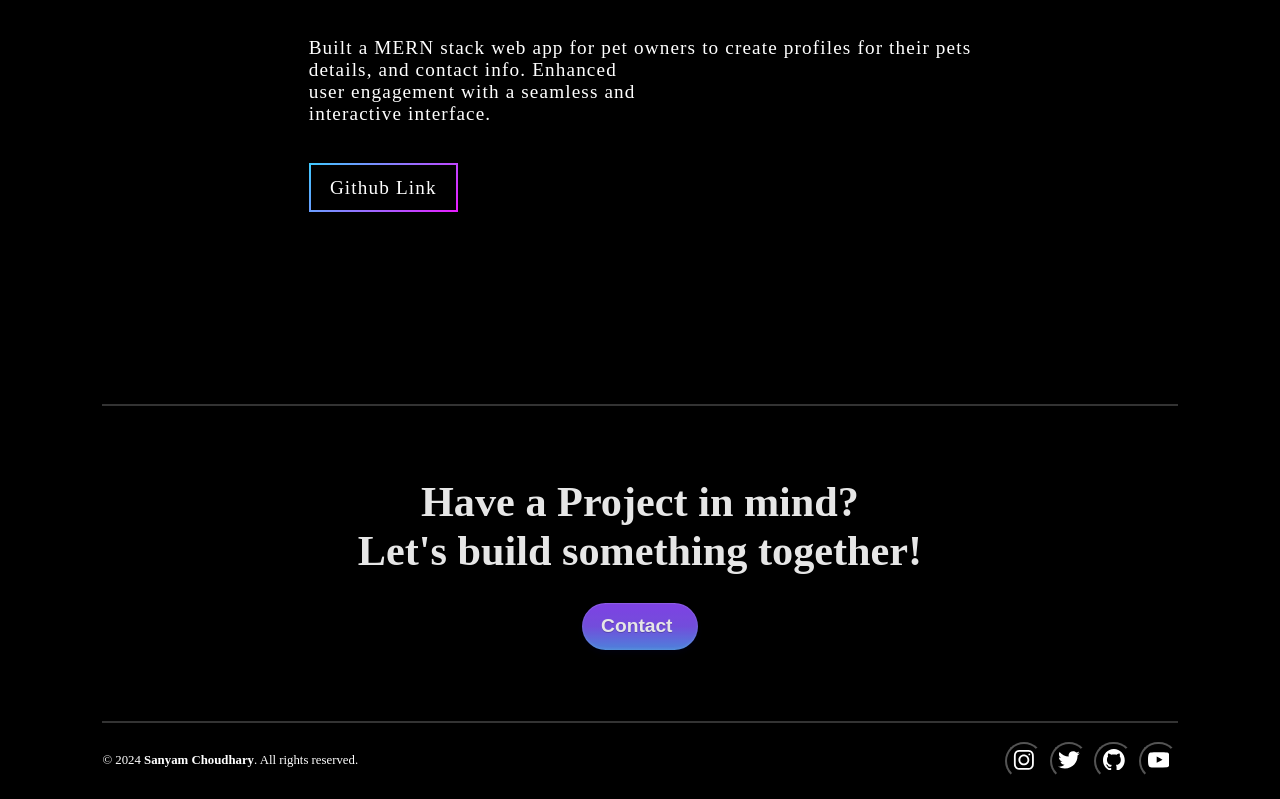
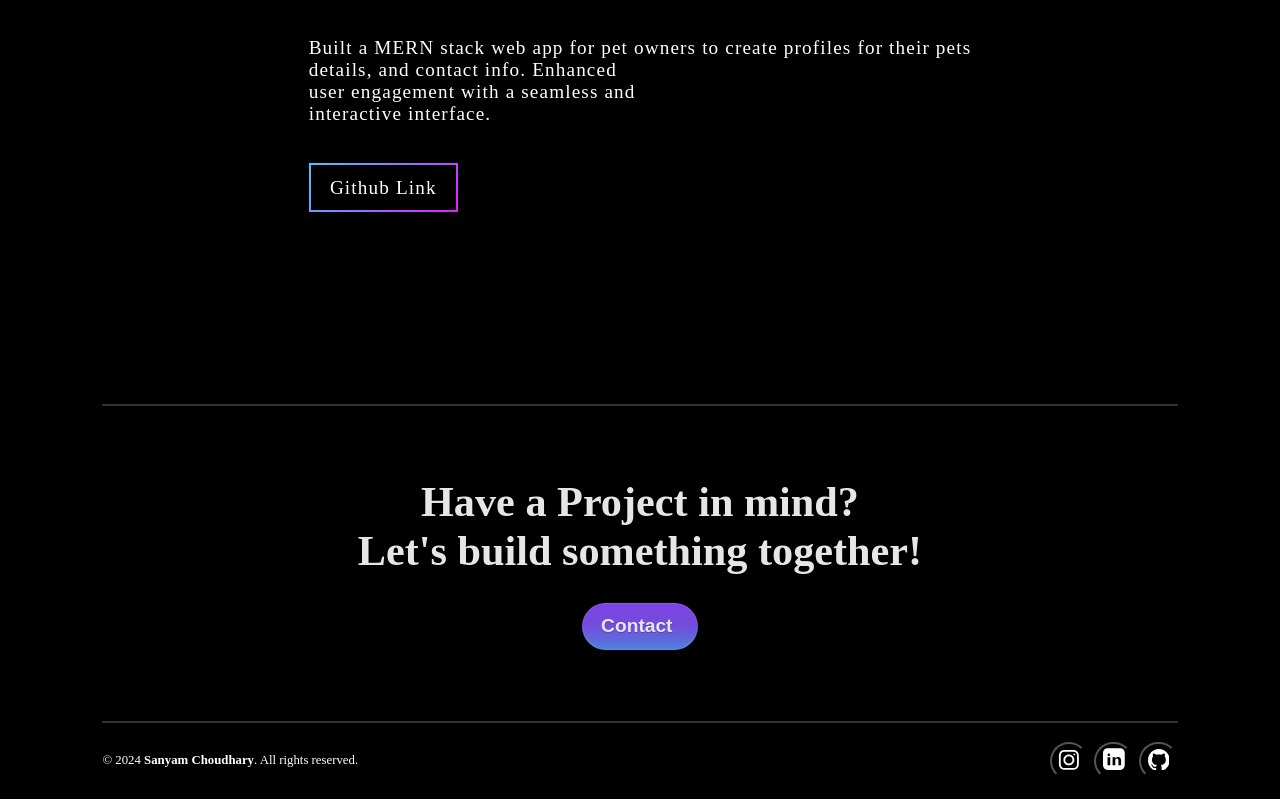
Before and after one commit to sanyxmm/Portfolio, a React (Vite) app: page / in a window 1280 px wide. Shown: the part 2149-2948 px from the top of the page. Built offline with nearby package versions, Linux system fonts and the light colour scheme.

Commit message:
Update Footer.jsx

```diff
--- a/src/components/Footer/Footer.jsx
+++ b/src/components/Footer/Footer.jsx
@@ -14,7 +14,7 @@ const Footer = () => {
     <div className='copyright'>
       <div><p>&copy; 2024 <b>Sanyam Choudhary</b>. All rights reserved.</p></div>
        <div className="button-container">
-  <button >
+  <button onClick={()=> window.location.href = 'https://www.instagram.com/sanyxm__/' }>
     <svg
       viewBox="0 0 24 24"
       class="btn-svg"
@@ -47,51 +47,24 @@ const Footer = () => {
         ></path>
       </g>
     </svg>
+
   </button>
-  <button >
+  <button onClick={()=> window.location.href = 'https://www.linkedin.com/in/sanyam-choudhary-516585254?utm_source=share&utm_campaign=share_via&utm_content=profile&utm_medium=android_app' }>
     <svg
+      xmlns="http://www.w3.org/2000/svg"
       fill="#fff"
-      xmlns:xlink="http://www.w3.org/1999/xlink"
-      xmlns="http://www.w3.org/2000/svg"
-      version="1.1"
       class="btn-svg"
       width="22px"
-      viewBox="0 -2 20 20"
+      height="22px"
+      viewBox="0 0 24 24"
     >
-      <g stroke-width="0" id="SVGRepo_bgCarrier"></g>
-      <g
-        stroke-linejoin="round"
-        stroke-linecap="round"
-        id="SVGRepo_tracerCarrier"
-      ></g>
-      <g id="SVGRepo_iconCarrier">
-        <title>twitter [#154]</title>
-        <desc>Created with Sketch.</desc>
-        <defs></defs>
-        <g
-          fill-rule="evenodd"
-          fill="none"
-          stroke-width="1"
-          stroke="none"
-          id="Page-1"
-        >
-          <g
-            fill="#fff"
-            transform="translate(-60.000000, -7521.000000)"
-            id="Dribbble-Light-Preview"
-          >
-            <g transform="translate(56.000000, 160.000000)" id="icons">
-              <path
-                id="twitter-[#154]"
-                d="M10.29,7377 C17.837,7377 21.965,7370.84365 21.965,7365.50546 C21.965,7365.33021 21.965,7365.15595 21.953,7364.98267 C22.756,7364.41163 23.449,7363.70276 24,7362.8915 C23.252,7363.21837 22.457,7363.433 21.644,7363.52751 C22.5,7363.02244 23.141,7362.2289 23.448,7361.2926 C22.642,7361.76321 21.761,7362.095 20.842,7362.27321 C19.288,7360.64674 16.689,7360.56798 15.036,7362.09796 C13.971,7363.08447 13.518,7364.55538 13.849,7365.95835 C10.55,7365.79492 7.476,7364.261 5.392,7361.73762 C4.303,7363.58363 4.86,7365.94457 6.663,7367.12996 C6.01,7367.11125 5.371,7366.93797 4.8,7366.62489 L4.8,7366.67608 C4.801,7368.5989 6.178,7370.2549 8.092,7370.63591 C7.488,7370.79836 6.854,7370.82199 6.24,7370.70483 C6.777,7372.35099 8.318,7373.47829 10.073,7373.51078 C8.62,7374.63513 6.825,7375.24554 4.977,7375.24358 C4.651,7375.24259 4.325,7375.22388 4,7375.18549 C5.877,7376.37088 8.06,7377 10.29,7376.99705"
-              ></path>
-            </g>
-          </g>
-        </g>
-      </g>
+      <title>LinkedIn</title>
+      <path
+        d="M19 0h-14c-2.761 0-5 2.239-5 5v14c0 2.761 2.239 5 5 5h14c2.761 0 5-2.239 5-5v-14c0-2.761-2.239-5-5-5zm-11 19h-3v-9h3v9zm-1.5-10.287c-.966 0-1.5-.644-1.5-1.448 0-.82.549-1.448 1.431-1.448s1.5.627 1.5 1.448c0 .804-.534 1.448-1.431 1.448zm13.5 10.287h-3v-4.804c0-1.143-.023-2.617-1.59-2.617-1.591 0-1.835 1.244-1.835 2.533v4.888h-3v-9h2.884v1.24h.041c.401-.757 1.384-1.56 2.848-1.56 3.042 0 3.605 2.001 3.605 4.604v4.716z"
+      />
     </svg>
   </button>
-  <button >
+  <button onClick={()=> window.location.href = ' https://github.com/sanyxmm' }>
     <svg
       viewBox="0 0 20 20"
       width="22px"
@@ -135,50 +108,6 @@ const Footer = () => {
       </g>
     </svg>
   </button>
-  <button >
-    <svg
-      stroke="#fff"
-      fill="#fff"
-      xmlns:xlink="http://www.w3.org/1999/xlink"
-      xmlns="http://www.w3.org/2000/svg"
-      version="1.1"
-      class="btn-svg"
-      width="22px"
-      viewBox="0 -3 20 20"
-    >
-      <g stroke-width="0" id="SVGRepo_bgCarrier"></g>
-      <g
-        stroke-linejoin="round"
-        stroke-linecap="round"
-        id="SVGRepo_tracerCarrier"
-      ></g>
-      <g id="SVGRepo_iconCarrier">
-        <title>youtube [#fff168]</title>
-        <desc>Created with Sketch.</desc>
-        <defs></defs>
-        <g
-          fill-rule="evenodd"
-          fill="none"
-          stroke-width="1"
-          stroke="none"
-          id="Page-1"
-        >
-          <g
-            fill="#fff"
-            transform="translate(-300.000000, -7442.000000)"
-            id="Dribbble-Light-Preview"
-          >
-            <g transform="translate(56.000000, 160.000000)" id="icons">
-              <path
-                id="youtube-[#fff168]"
-                d="M251.988432,7291.58588 L251.988432,7285.97425 C253.980638,7286.91168 255.523602,7287.8172 257.348463,7288.79353 C255.843351,7289.62824 253.980638,7290.56468 251.988432,7291.58588 M263.090998,7283.18289 C262.747343,7282.73013 262.161634,7282.37809 261.538073,7282.26141 C259.705243,7281.91336 248.270974,7281.91237 246.439141,7282.26141 C245.939097,7282.35515 245.493839,7282.58153 245.111335,7282.93357 C243.49964,7284.42947 244.004664,7292.45151 244.393145,7293.75096 C244.556505,7294.31342 244.767679,7294.71931 245.033639,7294.98558 C245.376298,7295.33761 245.845463,7295.57995 246.384355,7295.68865 C247.893451,7296.0008 255.668037,7296.17532 261.506198,7295.73552 C262.044094,7295.64178 262.520231,7295.39147 262.895762,7295.02447 C264.385932,7293.53455 264.28433,7285.06174 263.090998,7283.18289"
-              ></path>
-            </g>
-          </g>
-        </g>
-      </g>
-    </svg>
-  </button>
        </div>
     </div>
 
```
